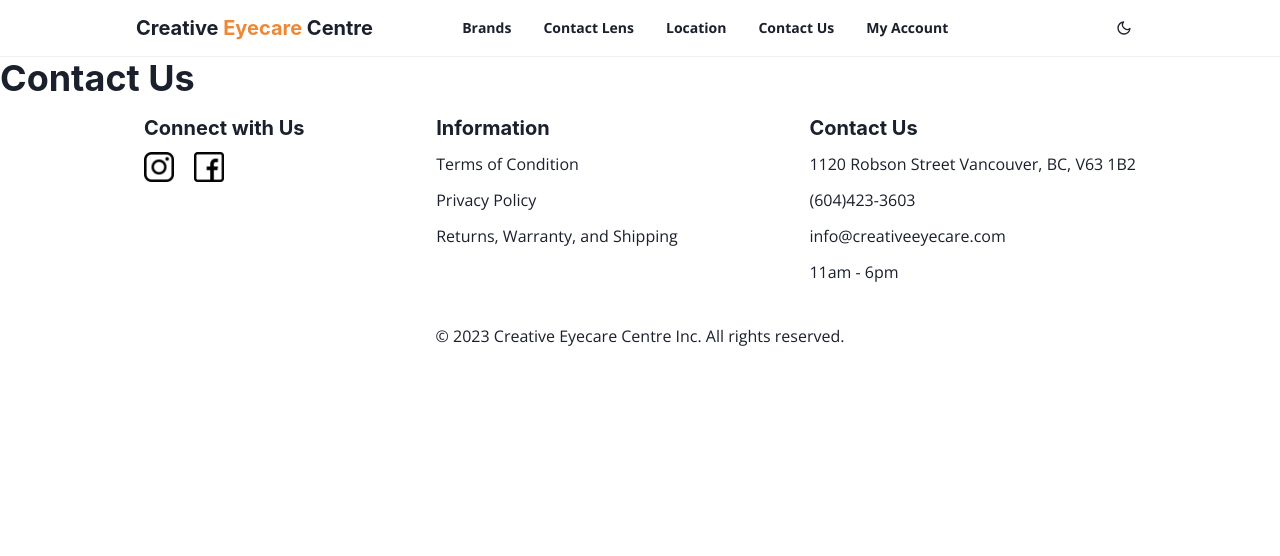
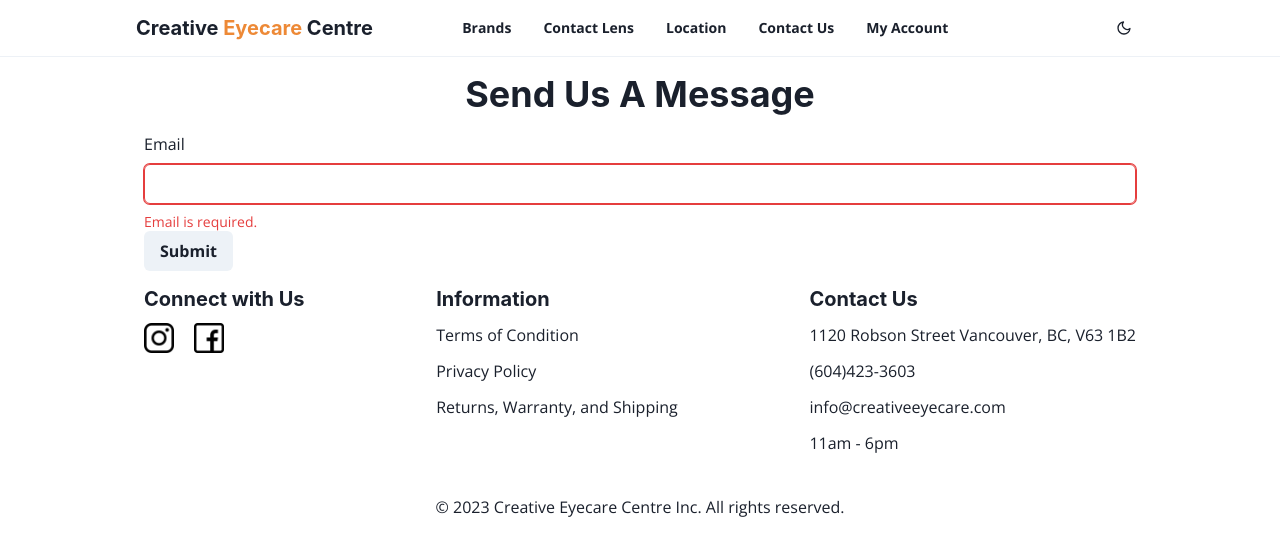
Before and after one commit to Jahu5474/Creative-EyeCare-Centre, a Next.js app: page /contactus in a window 1280 px wide. Shown: the top 556 px of the page. Built offline with nearby package versions, Linux system fonts and the light colour scheme; no server answers.

Commit message:
johnny said my coding skill sucks. I'd get fired.

```diff
--- a/src/pages/contactlens.tsx
+++ b/src/pages/contactlens.tsx
@@ -1,8 +1,8 @@
 import { Grid, GridItem, Box, Stack, Checkbox, CheckboxGroup, Text, Container, Image, Heading, IconButton, Menu, MenuButton, Button, MenuList, MenuItem } from "@chakra-ui/react";
 import React from 'react'
 import { GrFilter } from 'react-icons/gr'
-import {motion} from 'framer-motion'
-import {products, categories} from '../components/data/data'
+import { motion } from 'framer-motion'
+import { products, categories } from '../components/data/data'
 
 
 const ProductShowcase = () => {
@@ -47,7 +47,7 @@ const ProductShowcase = () => {
         <Grid templateColumns={{ sm: "repeat(1, 1fr)", md: "repeat(1, 1fr)", lg: "repeat(4, 1fr)" }} gap={6}>
           {filteredProducts.map((product) => (
             <GridItem key={product.id}>
-          <Image src={product.image} alt={product.name} style={{width:"100%", height:"auto"}}/>
+              <Image src={product.image} alt={product.name} style={{ width: "100%", height: "auto" }} />
               <Heading
                 size="sm"
               >
--- a/src/pages/contactus.tsx
+++ b/src/pages/contactus.tsx
@@ -1,12 +1,51 @@
 import React from 'react'
-import { Heading } from '@chakra-ui/react'
+import { useState } from 'react'
+import { Heading, FormControl, FormLabel, FormErrorMessage, FormHelperText, Container, Input, Button } from '@chakra-ui/react'
 
-const Contact = () =>{
-    return(
+function errorMessageForm() {
+    const [input, setInput] = useState('')
+
+    const handleInputChange = (e) => setInput(e.target.value)
+
+    const isError = input === ''
+
+    return (
         <>
-            <Heading>Contact Us</Heading>
+            <Container
+                maxW="container.lg"
+                centerContent
+            >
+                <Heading
+                    size="xl"
+                    mt={4}
+                    mb={4}
+                >
+                    Send Us A Message
+                </Heading>
+                <FormControl isInvalid={isError}>
+                    <FormLabel htmlFor='email'>Email</FormLabel>
+                    <Input
+                        id='email'
+                        type='email'
+                        value={input}
+                        onChange={handleInputChange}
+                    />
+                    {!isError ? (
+                        <FormHelperText>
+                            Enter the email you'd like to receive the newsletter on.
+                        </FormHelperText>
+                    ) : (
+                        <FormErrorMessage>Email is required.</FormErrorMessage>
+                    )}
+                    <Button
+
+                    >
+                        Submit
+                    </Button>
+                </FormControl>
+            </Container>
         </>
     )
 }
 
-export default Contact
+export default errorMessageForm;
```
Also changed, not shown: src/components/Navbar/AuthButton.tsx (+8 -8 lines). Lines whose indentation alone changed are shown as unchanged.
